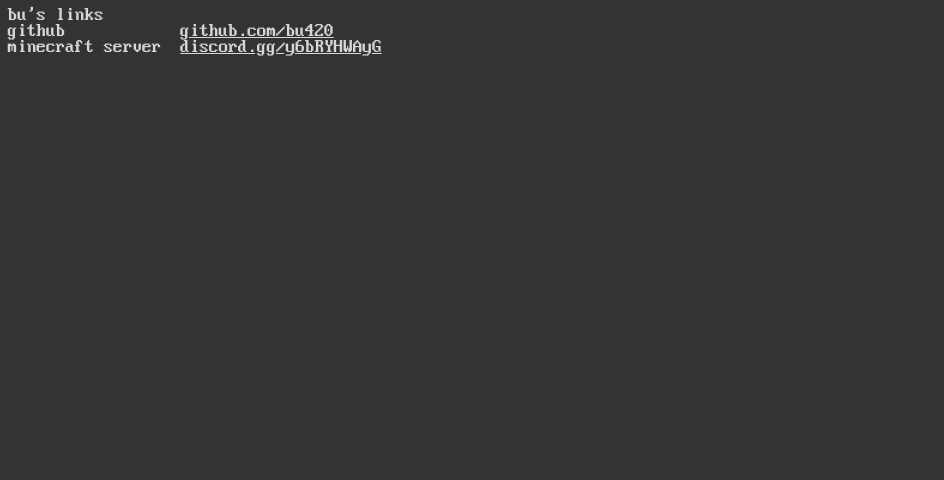
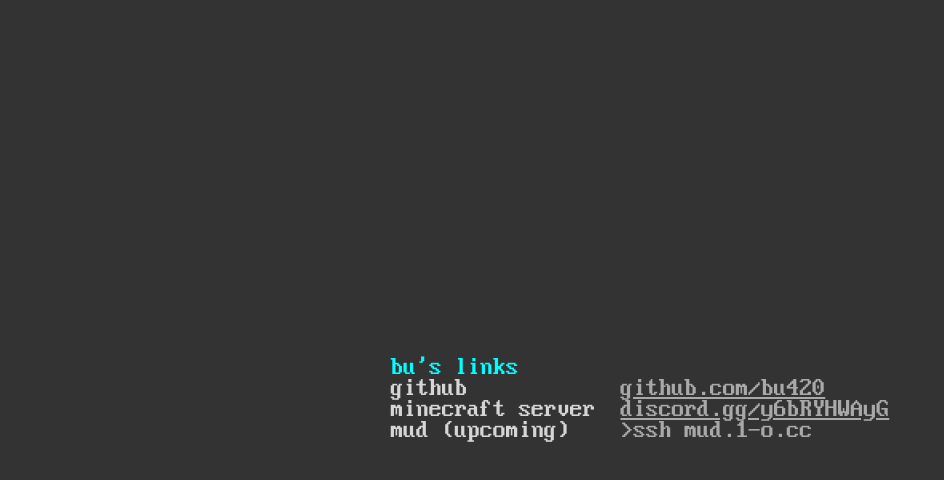
Before and after one commit to bu420/bu420.github.io, a plain HTML site: page index.html in a window 1280 px wide. Shown: the whole page, without its empty margins (0-944 px from the left). Drawn offline with Linux system fonts and the light colour scheme.

Commit message:
Update index.html

```diff
--- a/index.html
+++ b/index.html
@@ -1,6 +1,7 @@
 <!DOCTYPE html>
 <html>
     <head>
+        <meta name='viewport' content='width=device-width,initial-scale=1'>
         <title>bu's links</title>
         <style>
             @font-face {
@@ -12,7 +13,6 @@
                 font-family: 'Classic Console Neue', 'Lucida Console', monospace;
                 background-color: #333333;
                 color: #d6d6d6;
-                font-size: 1.2rem;
             }
 
             a {
@@ -33,20 +33,44 @@
                 border-spacing: 2ch 0;
                 margin: 0 -2ch;
             }
+
+            @media (min-width: 1025px) {
+                body {
+                    font-size: 1.6rem;
+                }
+
+                table {
+                    margin: 0;
+                    position: fixed;
+                    top: 50%;
+                    left: 50%;
+                    transform: translate(-50%, -50%);
+                }
+            }
+
+            @media (max-width: 1024px) {
+                body {
+                    font-size: 1.2rem;
+                }
+            }
         </style>
     </head>
     <body>
         <table>
             <tr>
-                <td>bu's links</td>
+                <td style='color: #00FFFF'>bu's links</td>
             </tr>
             <tr>
                 <td>github</td>
-                <td><a href='https://github.com/bu420'>github.com/bu420</a></td>
+                <td><a href='https://github.com/bu420' style='color: #A9A9A9'>github.com/bu420</a></td>
             </tr>
             <tr>
                 <td>minecraft server</td>
-                <td><a href='https://discord.gg/y6bRYHWAyG'>discord.gg/y6bRYHWAyG</a></td>
+                <td><a href='https://discord.gg/y6bRYHWAyG' style='color: #A9A9A9'>discord.gg/y6bRYHWAyG</a></td>
+            </tr>
+            <tr>
+                <td>mud (upcoming)</td>
+                <td><span style='color: #A9A9A9'>>ssh mud.1-o.cc</span></td>
             </tr>
         </table>
     </body>
```
